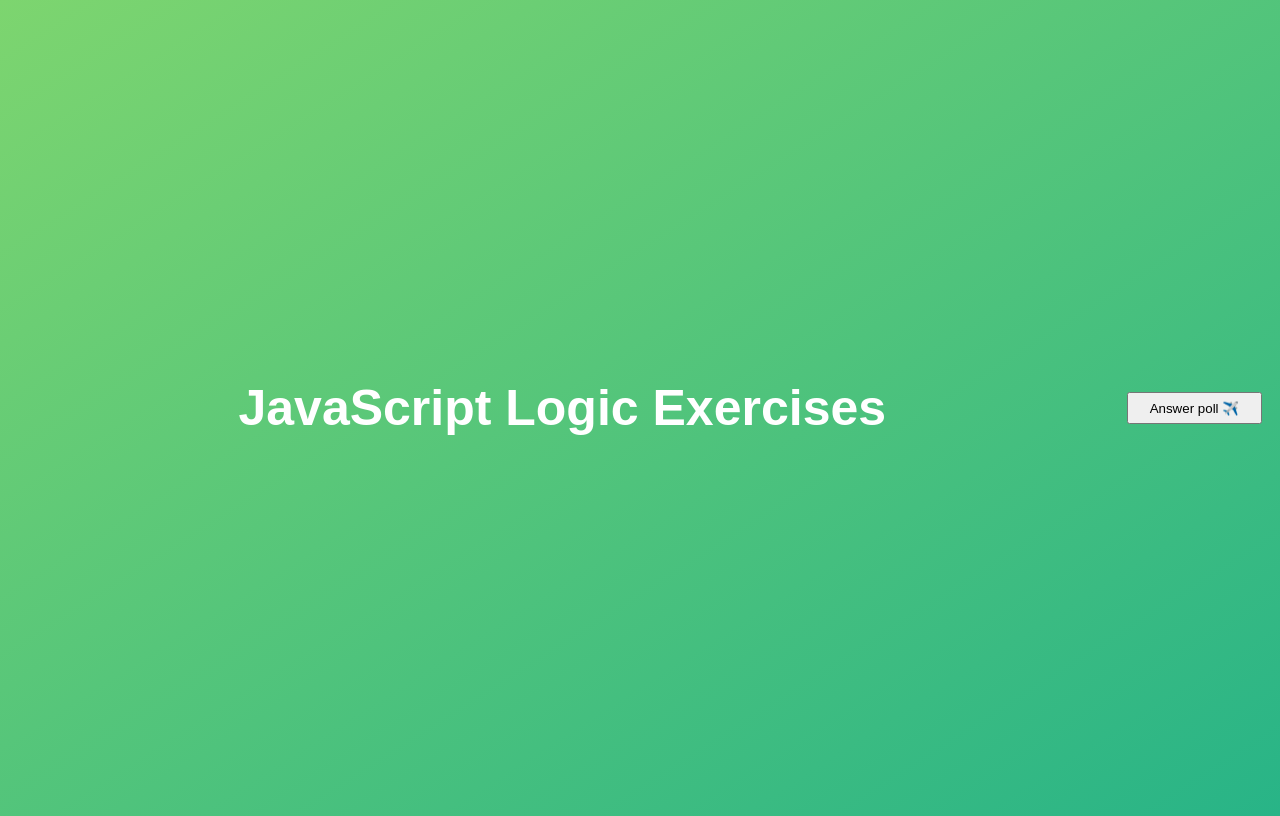
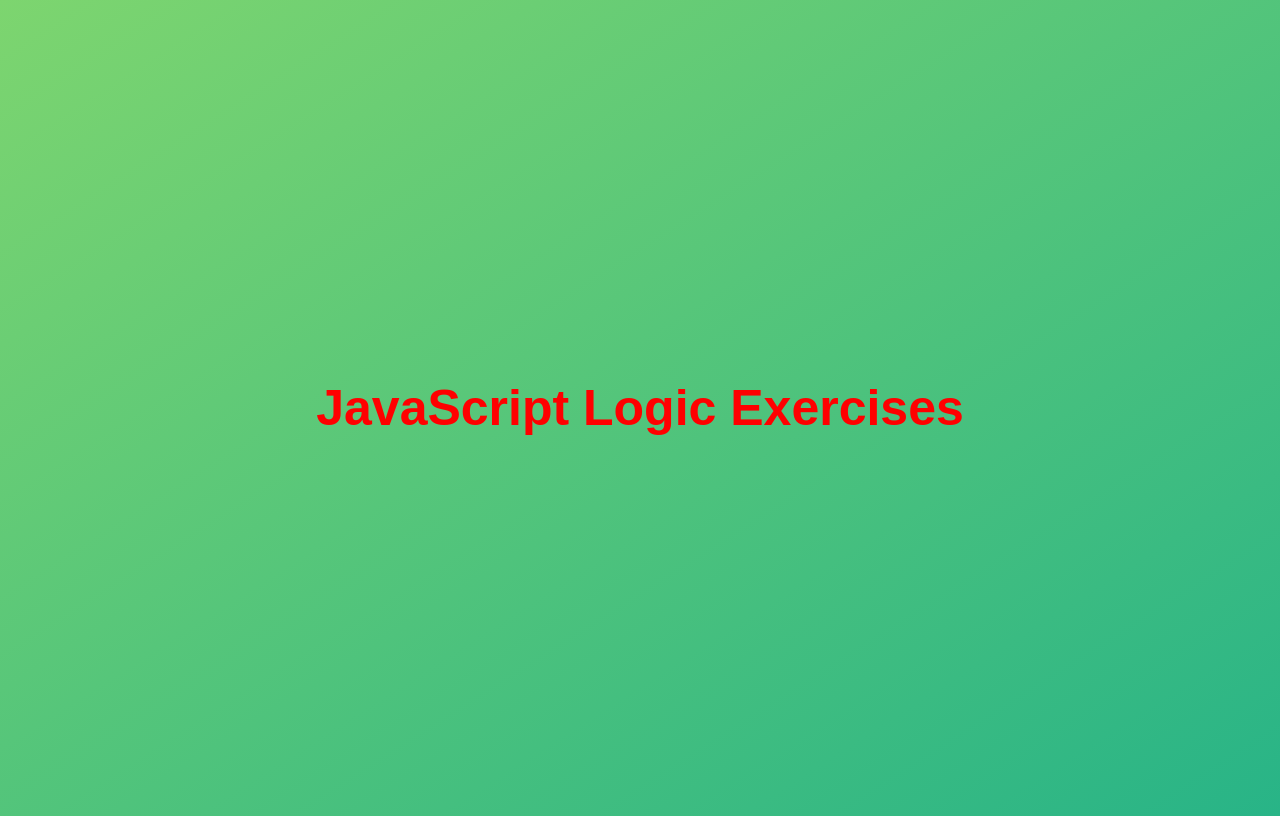
Before and after one commit to caard0s0/LogicExercises, a plain HTML site: page index.html in a window 1280 px wide. Drawn offline with Linux system fonts and the light colour scheme.

Commit message:
feat(closureConcept.js): Coding(Thinking) Challenge #15

```diff
--- /dev/null
+++ b/codingChallenges/closureConcept.js
@@ -0,0 +1,26 @@
+// Coding(Thinking) Challenge #15
+
+/*
+This is more of a thinking challenge than a coding challenge.
+
+
+YOUR TASKS:
+1. Take the IIFE below and at the end of the function, attach an event listener that
+changes the color of the selected h1 element ('header') to blue, each time
+the body element is clicked. Do not select the h1 element again!
+
+2. And now explain to yourself (or someone around you) why this worked! Take all
+the time you need. Think about when exactly the callback function is executed,
+and what that means for the variables involved in this example.
+*/
+
+// 1. 2.
+(function () {
+    const header = document.querySelector('h1');
+    header.style.color = 'red';
+
+    // 1.
+    document.body.addEventListener('click', function () {
+        header.style.color = 'blue';
+    });
+})();
--- a/index.html
+++ b/index.html
@@ -47,7 +47,7 @@
     JavaScript Logic Exercises
   </h1>
 
-  <script src="./codingChallenges/pollApp.js"></script>
+  <script src="./codingChallenges/closureConcept.js"></script>
 
 </body>
 
```
